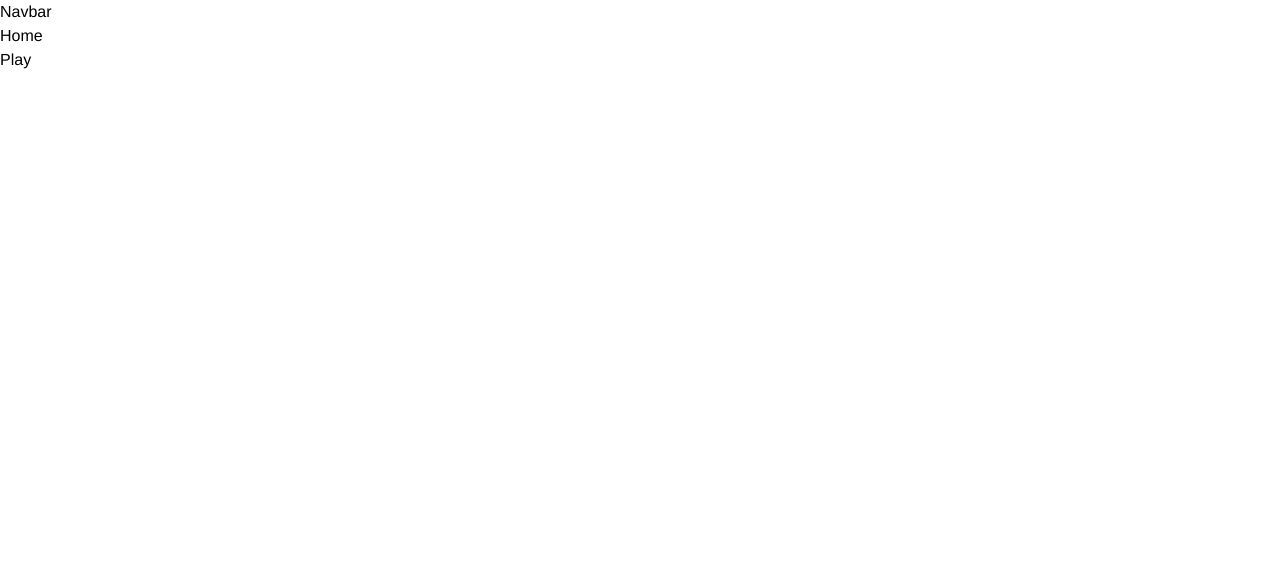
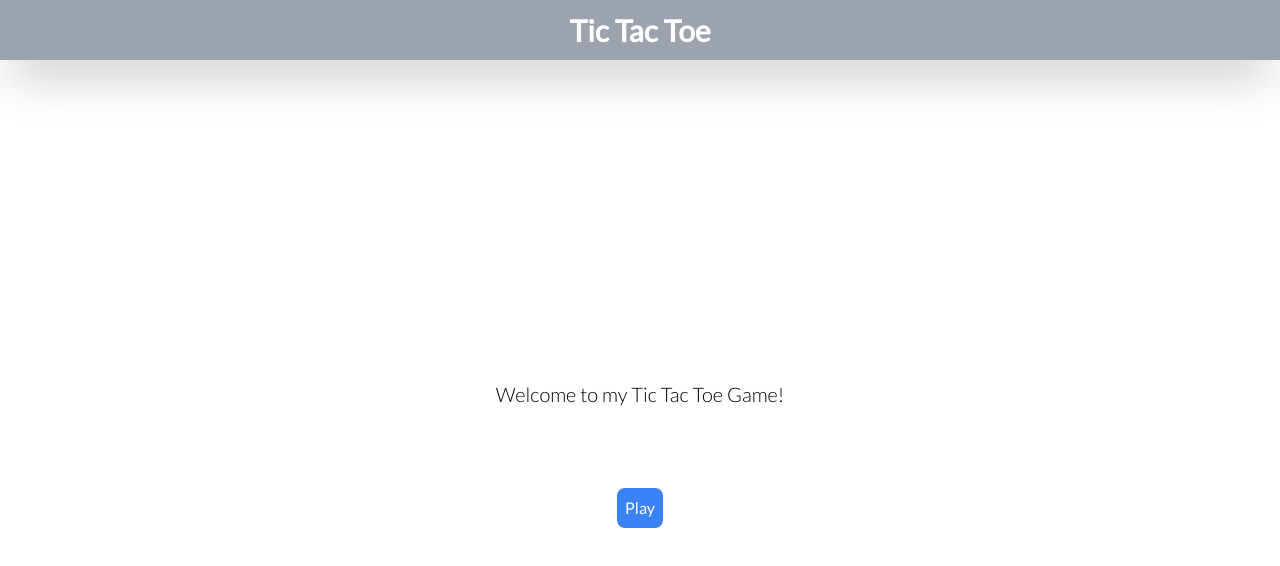
Before and after one commit to joeabouserhal/tic-tac-toe-react, a React app: page / in a window 1280 px wide. Shown: the top 566 px of the page. Built offline with nearby package versions, Linux system fonts and the light colour scheme; the HTML template or start-up script is replaced by a standard one.

Commit message:
added some styling

```diff
--- a/src/App.jsx
+++ b/src/App.jsx
@@ -2,17 +2,18 @@ import { Routes, Route } from "react-router-dom"
 import Navbar from "./components/navbar/Navbar"
 import Welcome from "./pages/welcome/Welcome"
 import Play from "./pages/play/Play"
-
 
 function App() {
 
   return (
     <div className="App">
       <Navbar />
-      <Routes>
-        <Route path="/" element={<Welcome />} />
-        <Route path="/play" element={<Play />} />
-      </Routes>
+      <body>
+        <Routes>
+          <Route path="/" element={<Welcome />} />
+          <Route path="/play" element={<Play />} />
+        </Routes>
+      </body>
     </div>
   )
 }
--- a/src/components/navbar/Navbar.jsx
+++ b/src/components/navbar/Navbar.jsx
@@ -2,7 +2,9 @@ import React from 'react'
 
 const Navbar = () => {
   return (
-    <div>Navbar</div>
+    <nav className='bg-gray-400 shadow-2xl'>
+      <h1 className='text-3xl p-3 text-white font-bold'>Tic Tac Toe</h1>
+    </nav>
   )
 }
 
--- /dev/null
+++ b/src/components/square/Square.jsx
@@ -0,0 +1 @@
+// TODO: implement sqare component
--- a/src/index.css
+++ b/src/index.css
@@ -1,13 +1,16 @@
+@import url('https://fonts.googleapis.com/css2?family=Lato:wght@300;400&display=swap');
 @tailwind base;
 @tailwind components;
 @tailwind utilities;
 
 * {
-  font-family: 'Helvetica Neue', Helvetica;
+  font-family: 'Lato', sans-serif;
+  @apply text-center;
 }
 
 body {
   margin: 0;
+  padding: 0;
   font-family: -apple-system, BlinkMacSystemFont, 'Segoe UI', 'Roboto', 'Oxygen',
     'Ubuntu', 'Cantarell', 'Fira Sans', 'Droid Sans', 'Helvetica Neue',
     sans-serif;
--- a/src/pages/play/Play.jsx
+++ b/src/pages/play/Play.jsx
@@ -3,7 +3,7 @@ import React from 'react'
 const Play = () => {
   return (
     <div>
-      <h1>Play</h1>
+      <h1 className='pt-10'>Play</h1>
     </div>
   )
 }
--- a/src/pages/welcome/Welcome.jsx
+++ b/src/pages/welcome/Welcome.jsx
@@ -1,11 +1,12 @@
 import React from 'react'
 import { Link } from 'react-router-dom'
+import styles from './Welcome.module.css'
 
 const Welcome = () => {
   return (
-    <div>
-      <h1>Home</h1>
-      <Link to="/play">Play</Link>
+    <div className={styles.welcome}>
+      <p className={styles.intro}>Welcome to my Tic Tac Toe Game!</p>
+      <Link className='p-2 bg-blue-500 rounded-lg text-white transition-all hover:scale-110' to="/play">Play</Link>
     </div>
   )
 }
--- /dev/null
+++ b/src/pages/welcome/Welcome.module.css
@@ -0,0 +1,14 @@
+.welcome {
+    display: flex;
+    flex-direction: column;
+    align-items: center;
+    justify-content: center;
+    height: 100%;
+}
+
+.intro {
+    @apply text-xl;
+    font-weight: 300;
+    padding: 10vh;
+    margin-top: 30vh;
+}
--- a/tailwind.config.js
+++ b/tailwind.config.js
@@ -1,6 +1,9 @@
 /** @type {import('tailwindcss').Config} */
 module.exports = {
-  content: ["./index.html", "./src/**/*.{js,ts,jsx,tsx}"],
+  content: [
+    "./index.html",
+    "./src/**/*.{vue,js,ts,jsx,tsx}",
+  ],
   theme: {
     extend: {},
   },
```
